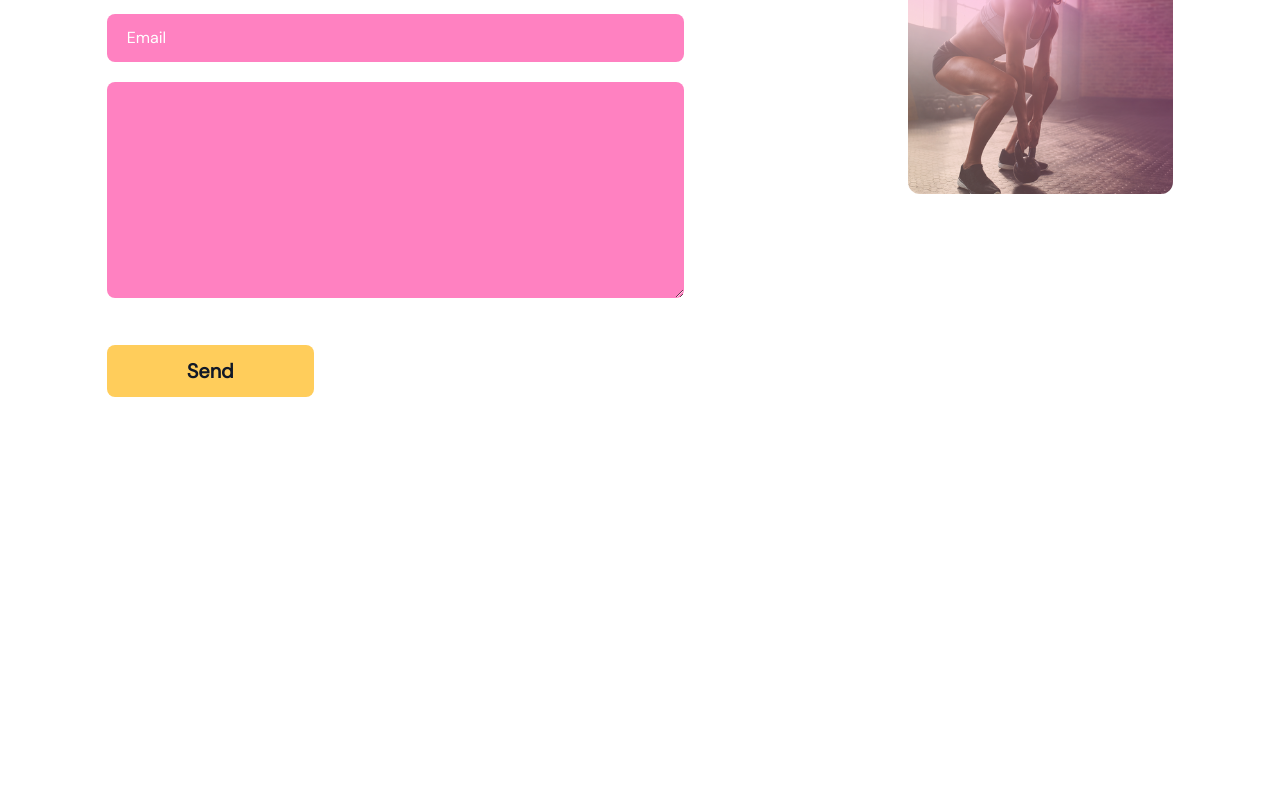
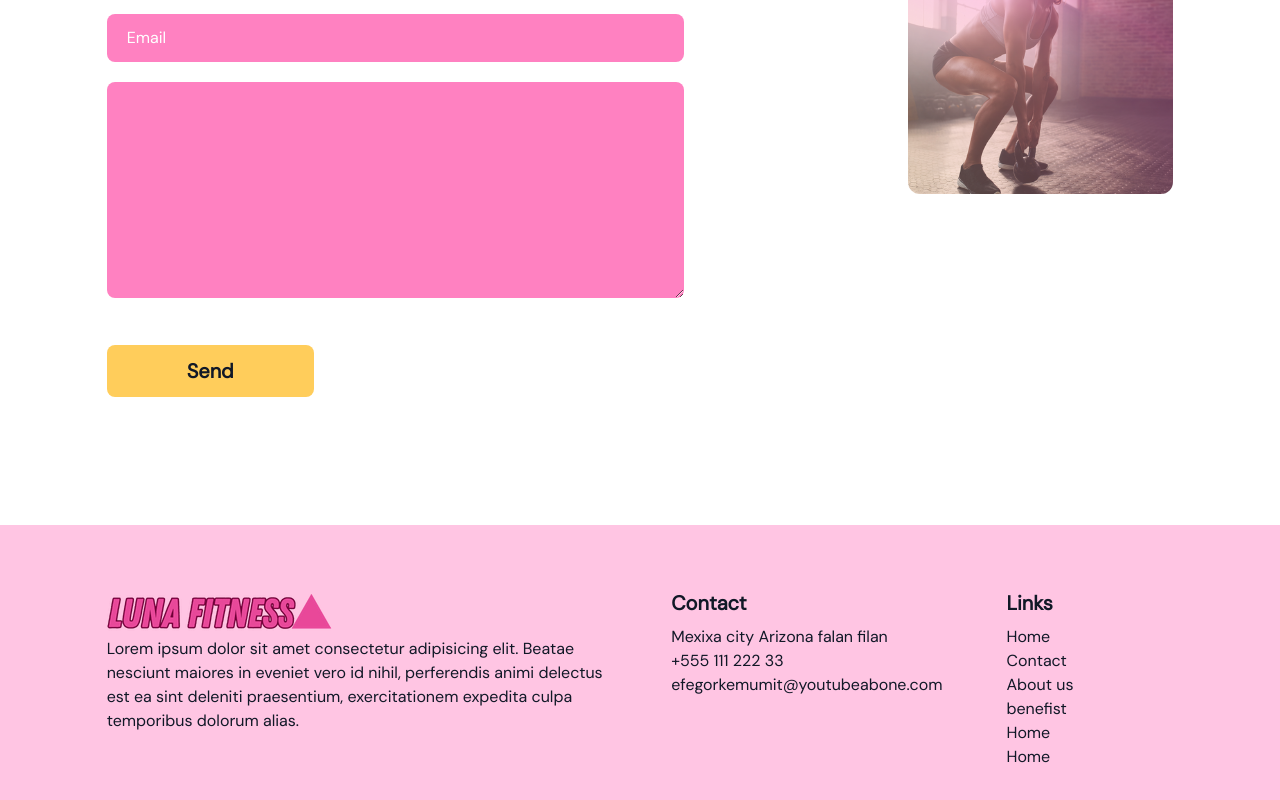
Before and after one commit to efegorkemumit/gym-fitness, a React (Vite) app in the folder gym-fitness/: page / in a window 1280 px wide. Shown: the part 3602-4402 px from the top of the page. Before the commit the page ends 4127 px from the top, so only its background shows below. Built offline with nearby package versions, Linux system fonts and the light colour scheme.

Commit message:
Footer Bitiş

```diff
--- a/gym-fitness/src/App.tsx
+++ b/gym-fitness/src/App.tsx
@@ -6,30 +6,31 @@ import Home from './screen/Home';
 import Benefits from './screen/Benefit';
 import OurClasses from './screen/OurClasses';
 import Contact from './screen/Contact';
+import Footer from './screen/Footer';
 
 function App() {
   const [isTopOfPage, setIsTopOfPage] = useState<boolean>(true);
 
-  useEffect(()=>{
-    const handleScrool=()=>{
-      if(window.scrollY ===0){
+  useEffect(() => {
+    const handleScrool = () => {
+      if (window.scrollY === 0) {
         setIsTopOfPage(true);
       }
-      if(window.scrollY !==0){
+      if (window.scrollY !== 0) {
         setIsTopOfPage(false);
       }
     };
     window.addEventListener("scroll", handleScrool);
-    return ()=>window.removeEventListener("scroll", handleScrool);
+    return () => window.removeEventListener("scroll", handleScrool);
 
 
-  },[])
+  }, [])
 
   return (
     <>
       <div className='app bg-gray-20'>
         <Navbar
-        isTopOfPage={isTopOfPage}
+          isTopOfPage={isTopOfPage}
 
         ></Navbar>
 
@@ -37,7 +38,8 @@ function App() {
         <Benefits></Benefits>
         <OurClasses></OurClasses>
 
-<Contact></Contact>
+        <Contact></Contact>
+        <Footer></Footer>
 
       </div>
     </>
--- a/gym-fitness/src/screen/Contact/index.tsx
+++ b/gym-fitness/src/screen/Contact/index.tsx
@@ -43,9 +43,9 @@ const Contact = (props: Props) => {
           </p>
         </div>
 
-        <motion.div className="mt-10 flex gap-8" variants={containerVariants}>
+        <motion.div className="mt-10 flex-none md:flex gap-8" variants={containerVariants}>
           <motion.div
-            className="mt-10 flex-1/2"
+            className="mt-10 flex-1/2 mb-20 md:mb-0"
             variants={formVariants}
           >
             <form>
--- /dev/null
+++ b/gym-fitness/src/screen/Footer/index.tsx
@@ -0,0 +1,47 @@
+import React from 'react'
+import logo from '../../assets/logo.png'
+
+type Props = {}
+
+const Footer = (props: Props) => {
+    return (
+        <footer className='bg-primary-100 py-16'>
+            <div className='justify-center mx-auto w-5/6 gap-16 md:flex'>
+                <div className='mt-16 basis-1/2 md:mt-0'>
+                    <img src={logo} />
+                    <p>Lorem ipsum dolor sit amet consectetur adipisicing elit. Beatae nesciunt maiores in eveniet vero id nihil, perferendis animi delectus est ea sint deleniti praesentium, exercitationem expedita culpa temporibus dolorum alias.</p>
+
+
+                </div>
+
+
+
+                <div className='mt-16 basis-1/4 md:mt-0'>
+                <h4 className='font-bold text-xl mb-2'>Contact</h4>
+                    <p>Mexixa city Arizona falan filan</p>
+                    <p>+555 111 222 33</p>
+                    <p>efegorkemumit@youtubeabone.com</p>
+
+
+                </div>
+
+                <div className='mt-16 basis-1/6 md:mt-0'>
+                   <h4 className='font-bold text-xl mb-2'>Links</h4>
+                   <p>Home</p>
+                   <p>Contact</p>
+                   <p>About us</p>
+                   <p>benefist</p>
+                   <p>Home</p>
+                   <p>Home</p>
+
+                </div>
+
+
+            </div>
+
+
+        </footer>
+    )
+}
+
+export default Footer
```
